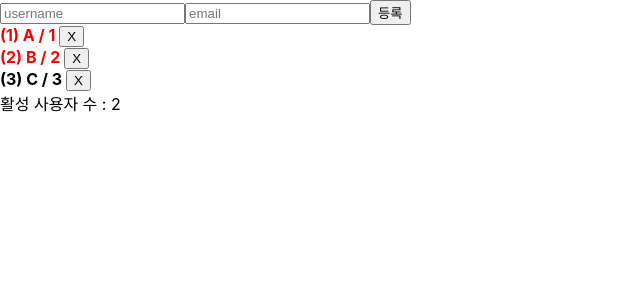
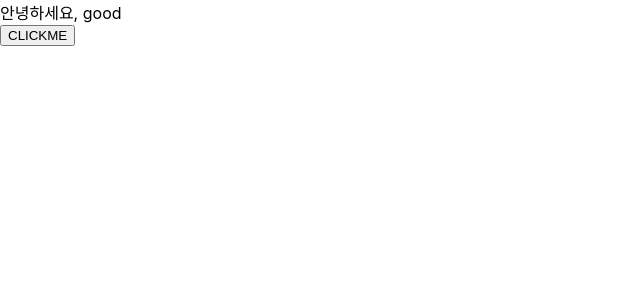
Before and after one commit to nayoonaise/BeginReact, a React (Create React App) app: page / in a window 1280 px wide. Shown: the top 300 px of the page, without its empty margins (0-640 px from the left). Built offline with nearby package versions, Linux system fonts and the light colour scheme.

Commit message:
23강 ContextAPI

```diff
--- /dev/null
+++ b/src/ContextSample.js
@@ -0,0 +1,28 @@
+import React, {createContext, useContext, useState } from "react";
+
+const MyContext = createContext('defaultValue')
+
+function Child() {
+    const text = useContext(MyContext)
+    return <div> 안녕하세요, {text} </div>
+}
+
+function Parent({text}) {
+    return <Child text={text} />
+}
+
+function GrandParent({text}) {
+    return <Parent text={text} />
+}
+
+function ContextSample() {
+    const [value, setValue] = useState(true);
+    return (
+        <MyContext.Provider value={value ? "good" : "bad"}>
+         <GrandParent/>
+            <button onClick={() => setValue(value => !value)}>CLICKME</button>
+        </MyContext.Provider>
+    )
+}
+
+export default ContextSample;
--- a/src/index.js
+++ b/src/index.js
@@ -3,10 +3,11 @@
 import './index.css';
 import reportWebVitals from './reportWebVitals';
 import App from "./App";
+import ContextSample from "./ContextSample";
 
 
 ReactDOM.render(
-  <App />,
+  <ContextSample />,
   document.getElementById('root')
 );
 
```
